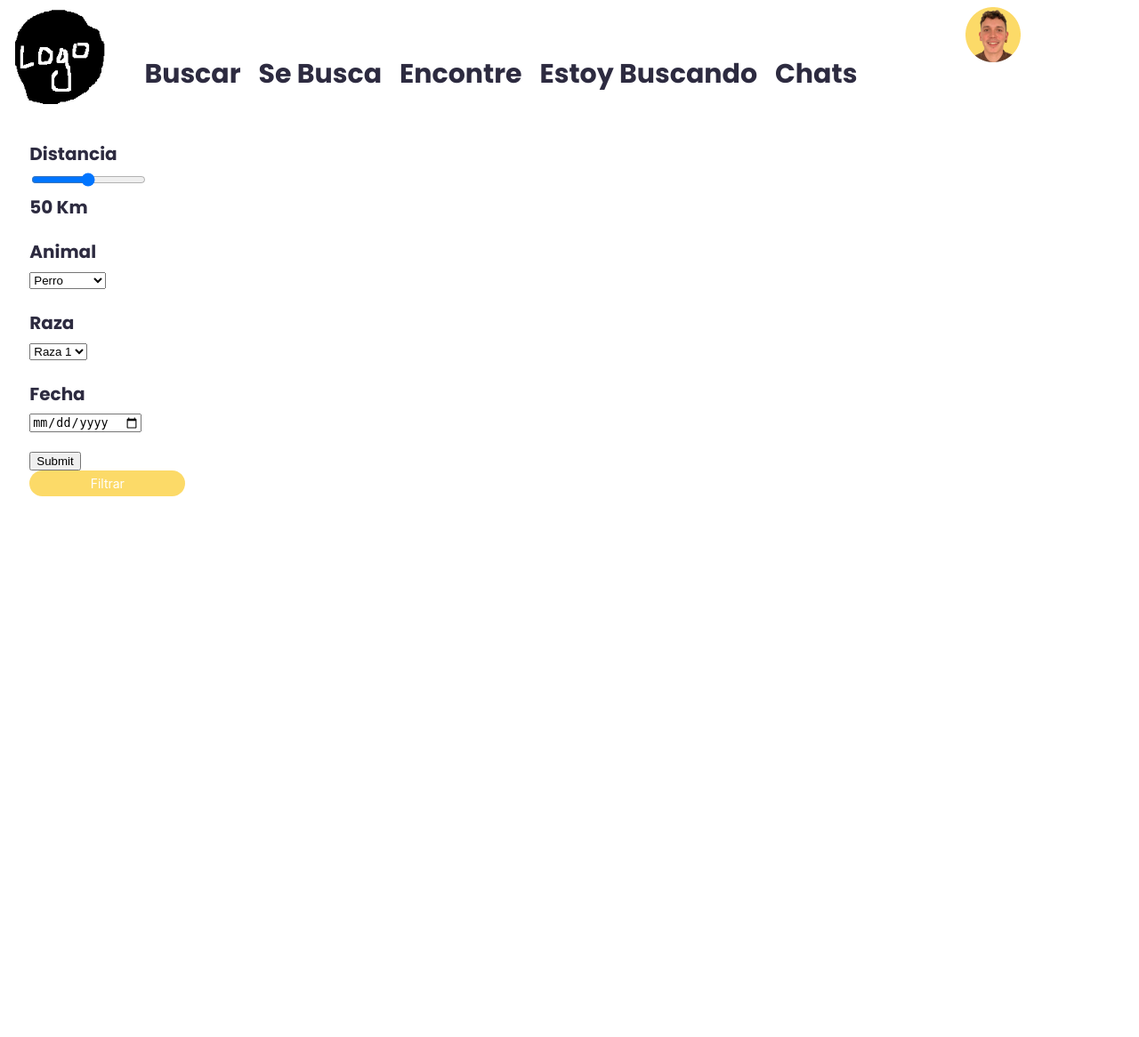
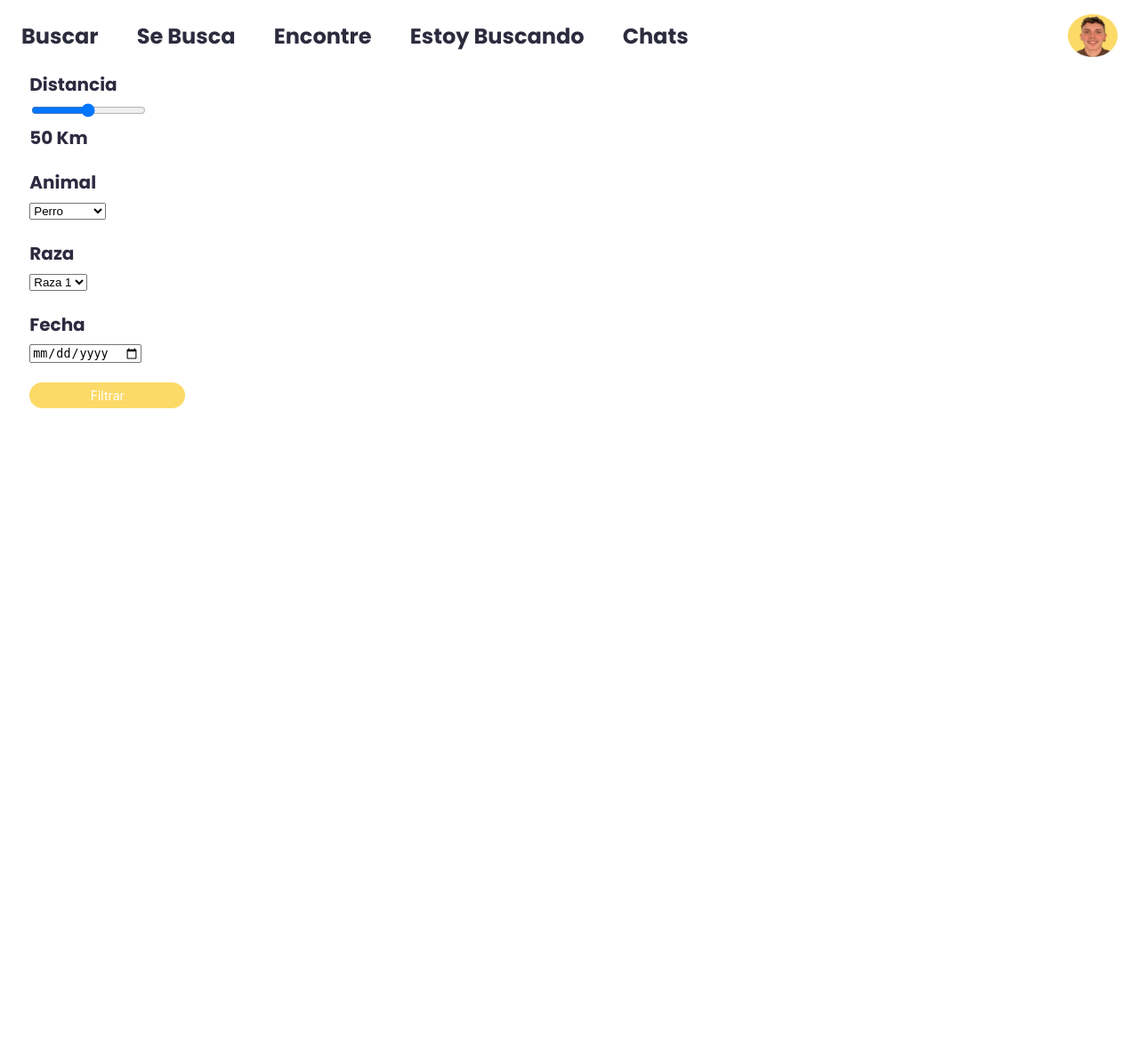
Before and after one commit to danibetzamora/FindMyPet, a PHP site: page /FindMyPet/homeUsuarioWeb.php in a window 1280 px wide. Shown: the whole page at 89% size. After the commit the page ends 459 px from the top, so only its background shows below. Run offline with PHP 8.4, Linux system fonts and the light colour scheme; data that the repository does not hold is empty.

Commit message:
añadido header a home usuario web

```diff
--- a/homeUsuario.css
+++ b/homeUsuario.css
@@ -7,55 +7,10 @@
     padding: 0%;
 }
 
-#header{
-    height: 150px;
-    display: flex;
-}
 
-#logo{
-    height: 100%;
-    width: 10%;
-}
 
-#imglogo{
-    max-width:100%;
-    max-height:100%;
-}
 
-#navegacion{
-    margin-left: 20px;
-    height: 100%;
-    width: 75%;
-    display: flex;
-}
 
-a {all: unset;}
-a:hover { cursor: pointer; }
-
-.nav{
-    margin: auto 10px;
-    font-size: 30px;
-    font-family: Poppins;
-    font-weight: bold;
-    color: #2D2B40;
-    user-select: none;
-}
-
-.nav:hover{
-    color: #FCDA68;
-
-}
-
-#perfil{
-    height: 100%;
-    width: 15%;
-    margin-right: 0;
-}
-
-#perfilimg{
-    max-width:100%;
-    max-height:100%;
-}
 
 #container{
     height: 1000px;
--- a/homeUsuarioWeb.php
+++ b/homeUsuarioWeb.php
@@ -20,21 +20,24 @@
     <meta http-equiv="X-UA-Compatible" content="IE=edge">
     <meta name="viewport" content="width=device-width, initial-scale=1.0">
     <link href="homeUsuario.css" rel="stylesheet">
+    <link rel="stylesheet" href="header.css">
     <title>FindMyPet Home</title>
 </head>
 <body>
     <div id="main-content">
-        <div id="header">
-            <div id="logo"><a href="homeUsuarioWeb.php"><img id="imglogo" src="imagenes/logo.png"></a></div>
-            <div id="navegacion">
-                <div class="nav"><a href="homeUsuarioWeb.php">Buscar</a></div>
-                <div class="nav"><a href="homeUsuarioWeb.php">Se Busca</a></div>
-                <div class="nav"><a href="homeUsuarioWeb.php">Encontre</a></div>
-                <div class="nav"><a href="homeUsuarioWeb.php">Estoy Buscando</a></div>
-                <div class="nav"><a href="homeUsuarioWeb.php">Chats</a></div>
+        <header>
+            <nav>
+                <a href="">Buscar</a>
+                <a href="">Se Busca</a>
+                <a href="">Encontre</a>
+                <a href="">Estoy Buscando</a>
+                <a href="">Chats</a>
+            </nav>
+
+            <div class="user-image">
+                <img src="http://localhost/FindMyPet/imagenes/fotoperfil.png" alt="User profile image">
             </div>
-            <div id="perfil"><a href="login.php"><img id="perfilimg" src="imagenes/fotoperfil.png"></a></div>
-        </div>
+        </header>
         <div id="container">
             <div id="aside">
                 <form id="filter" action="homeUsuarioWeb.php" method="GET">
@@ -65,7 +68,7 @@
                         <label>Fecha</label><br>
                         <input type="date" name="fecha"><br>
                     </div>
-                    <input type="submit">
+
                     <button class="botonamarillo" name="Filtrar" type="submit" value="Filtrar">Filtrar</button><br>
                 </form>
             </div>
```
